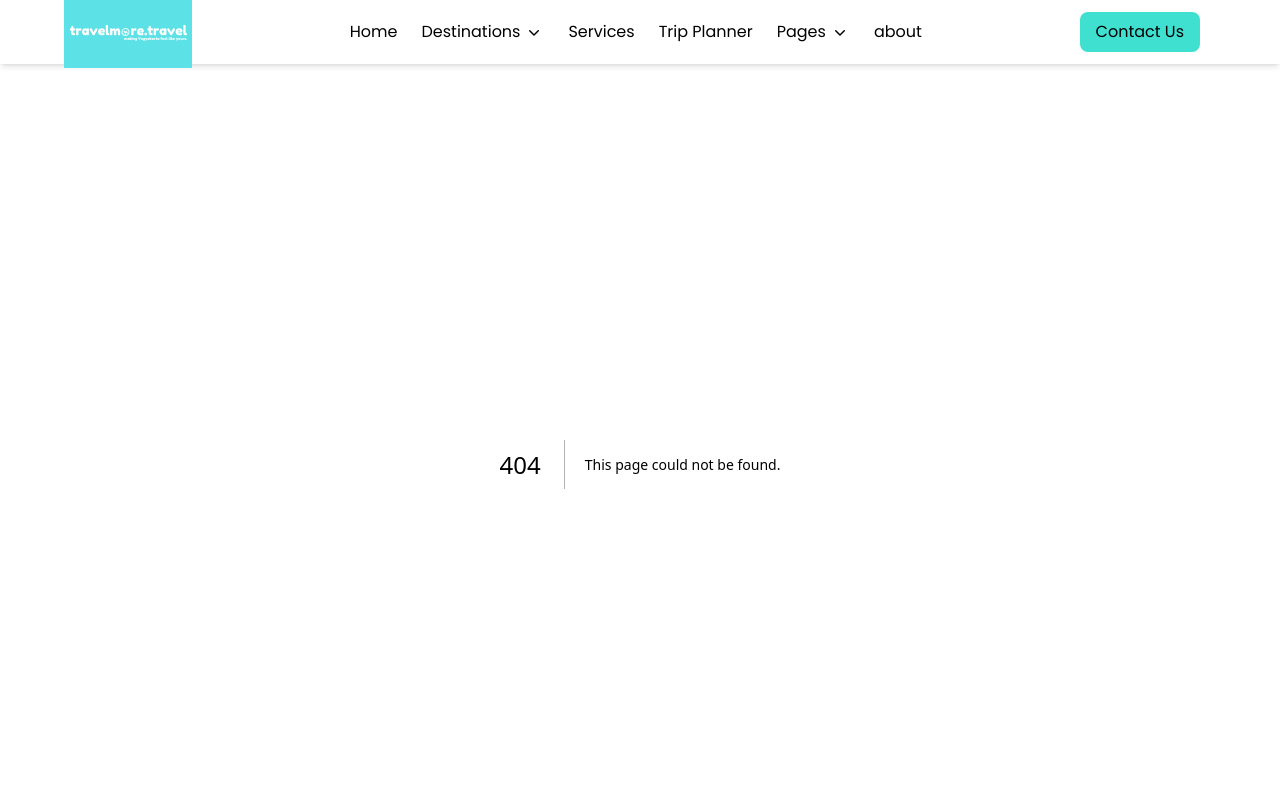
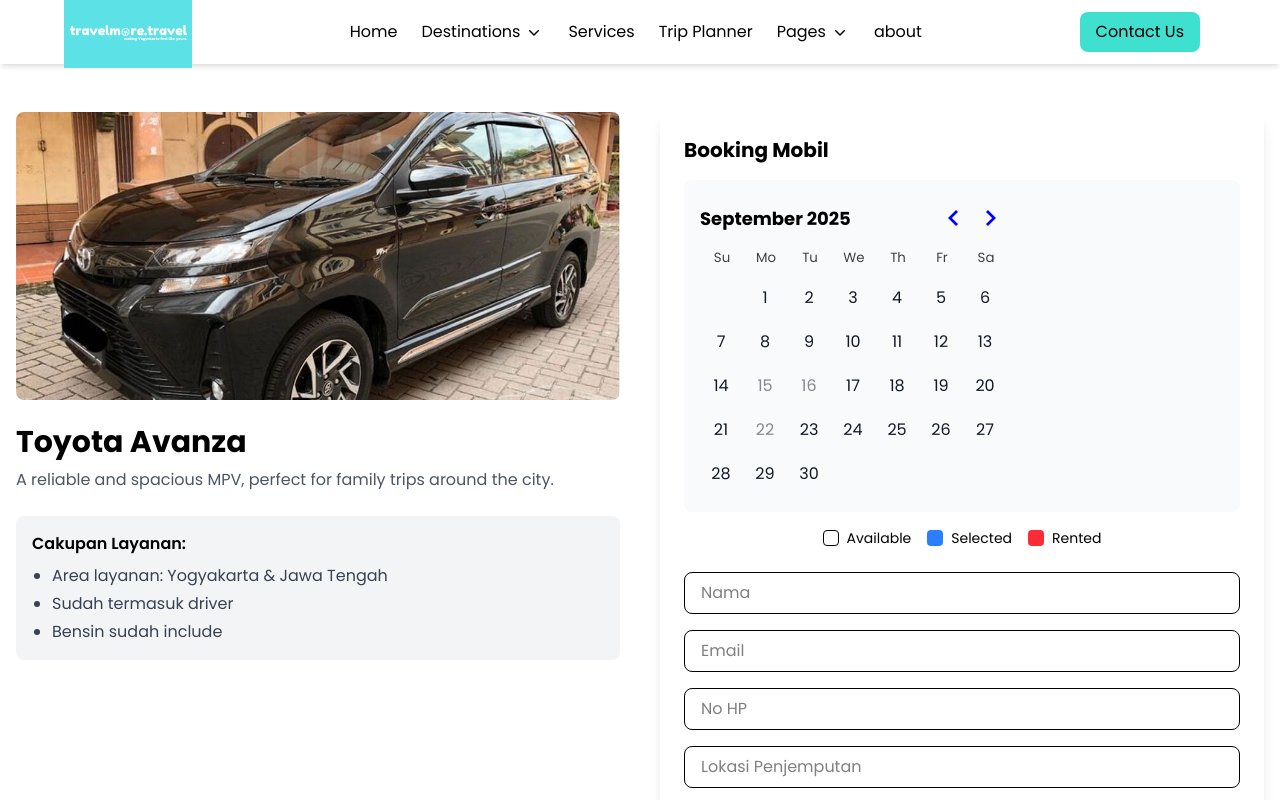
Before and after one commit to cimisachimi/travelmore, a Next.js app: page /car-rental/1 in a window 1280 px wide. Before the commit this address had no page. Shown: the top 800 px of the page. Built offline with nearby package versions, Linux system fonts and the light colour scheme.

Commit message:
repair CityTour

```diff
--- /dev/null
+++ b/app/car-rental/[id]/page.tsx
@@ -0,0 +1,178 @@
+"use client";
+
+import React, { useState } from "react";
+import { useParams } from "next/navigation";
+import Image from "next/image";
+import { DayPicker } from "react-day-picker";
+import "react-day-picker/dist/style.css";
+import { cars } from "@/data/cars";
+
+export default function CarDetailPage() {
+  const { id } = useParams();
+  const car = cars.find((c) => c.id.toString() === id);
+
+  const [selectedDate, setSelectedDate] = useState<Date | undefined>(undefined);
+  const [formData, setFormData] = useState({
+    name: "",
+    email: "",
+    phone: "",
+    pickupLocation: "",
+  });
+
+  if (!car) {
+    return <div className="p-10 text-center">Car not found.</div>;
+  }
+
+  // ⬅️ Tanggal yang dibooking admin (jadi merah & tidak bisa diklik)
+  const bookedDays = car.bookedDates.map((d) => new Date(d));
+
+  const handleSubmit = (e: React.FormEvent) => {
+    e.preventDefault();
+    alert(`Booking submitted:\n
+      Name: ${formData.name}\n
+      Email: ${formData.email}\n
+      Phone: ${formData.phone}\n
+      Pickup Location: ${formData.pickupLocation}\n
+      Date: ${selectedDate}`);
+  };
+
+  return (
+    <div className="container mx-auto px-4 py-12">
+      <div className="grid lg:grid-cols-2 gap-10">
+        {/* Left: Car info */}
+        <div>
+          <div className="relative w-full h-72 rounded-lg overflow-hidden">
+            <Image
+              src={car.image}
+              alt={car.name}
+              fill
+              className="object-cover"
+            />
+          </div>
+          <h2 className="text-3xl font-bold mt-6">{car.name}</h2>
+          <p className="mt-2 text-gray-600">{car.description}</p>
+
+          <div className="mt-6 p-4 bg-gray-100 rounded-lg">
+            <h3 className="font-semibold mb-2">Cakupan Layanan:</h3>
+            <ul className="list-disc pl-5 text-gray-700 space-y-1">
+              <li>Area layanan: Yogyakarta & Jawa Tengah</li>
+              <li>Sudah termasuk driver</li>
+              <li>Bensin sudah include</li>
+            </ul>
+          </div>
+        </div>
+
+        {/* Right: Booking Form */}
+        <div className="bg-white shadow-lg rounded-lg p-6">
+          <h3 className="text-xl font-bold mb-4">Booking Mobil</h3>
+
+          {/* Kalender */}
+          <DayPicker
+            mode="single"
+            selected={selectedDate}
+            onSelect={setSelectedDate}
+            disabled={bookedDays}
+            defaultMonth={new Date()} // hanya tampilkan bulan berjalan, tanpa auto pilih
+            className="custom-daypicker rounded-lg p-4 bg-gray-50"
+          />
+
+          {/* Legend */}
+          <div className="mt-4 flex items-center justify-center space-x-4 text-sm">
+            <div className="flex items-center">
+              <div className="w-4 h-4 bg-white border mr-2 rounded"></div>{" "}
+              Available
+            </div>
+            <div className="flex items-center">
+              <div className="w-4 h-4 bg-blue-500 mr-2 rounded"></div> Selected
+            </div>
+            <div className="flex items-center">
+              <div className="w-4 h-4 bg-red-500 mr-2 rounded"></div> Rented
+            </div>
+          </div>
+
+          {/* Form Booking */}
+          <form onSubmit={handleSubmit} className="mt-6 space-y-4">
+            <input
+              type="text"
+              placeholder="Nama"
+              className="w-full border rounded-lg px-4 py-2"
+              value={formData.name}
+              onChange={(e) =>
+                setFormData({ ...formData, name: e.target.value })
+              }
+              required
+            />
+            <input
+              type="email"
+              placeholder="Email"
+              className="w-full border rounded-lg px-4 py-2"
+              value={formData.email}
+              onChange={(e) =>
+                setFormData({ ...formData, email: e.target.value })
+              }
+              required
+            />
+            <input
+              type="tel"
+              placeholder="No HP"
+              className="w-full border rounded-lg px-4 py-2"
+              value={formData.phone}
+              onChange={(e) =>
+                setFormData({ ...formData, phone: e.target.value })
+              }
+              required
+            />
+            <input
+              type="text"
+              placeholder="Lokasi Penjemputan"
+              className="w-full border rounded-lg px-4 py-2"
+              value={formData.pickupLocation}
+              onChange={(e) =>
+                setFormData({ ...formData, pickupLocation: e.target.value })
+              }
+              required
+            />
+            <button
+              type="submit"
+              disabled={!selectedDate}
+              className="w-full bg-primary text-white py-2 rounded-lg hover:bg-primary/80 disabled:opacity-50"
+            >
+              Pesan Sekarang
+            </button>
+          </form>
+        </div>
+      </div>
+
+      {/* ✅ Styling khusus kalender */}
+      <style jsx global>{`
+        .custom-daypicker .rdp-day {
+          border: none !important; /* buang garis abu-abu */
+          background: transparent !important;
+          color: #111827 !important; /* teks hitam */
+          border-radius: 6px;
+        }
+
+        .custom-daypicker .rdp-day:hover:not(.rdp-day_disabled):not(.rdp-day_selected) {
+          background-color: #e5e7eb !important;
+          cursor: pointer;
+        }
+
+        .custom-daypicker .rdp-day_selected {
+          background-color: #2563eb !important; /* biru */
+          color: white !important;
+        }
+
+        .custom-daypicker .rdp-day_disabled {
+          background-color: #ef4444 !important; /* merah */
+          color: white !important;
+          cursor: not-allowed !important;
+        }
+
+        .custom-daypicker .rdp-day_today {
+          color: #111827 !important; /* hari ini = normal */
+          font-weight: normal !important;
+        }
+      `}</style>
+    </div>
+  );
+}
--- a/app/car-rental/page.tsx
+++ b/app/car-rental/page.tsx
@@ -1,99 +1,41 @@
-// app/car-rental/page.tsx
 "use client";
 
-import React, { useState } from "react";
+import React from "react";
 import Image from "next/image";
-import { DayPicker } from "react-day-picker";
-import "react-day-picker/dist/style.css";
+import Link from "next/link";
 import { cars } from "@/data/cars";
 import type { Car } from "@/data/cars";
 
-// A reusable component for each car card
 function CarCard({ car }: { car: Car }) {
-  const [withDriver, setWithDriver] = useState(false);
-
-  const price = withDriver ? car.priceWithDriver : car.priceWithoutDriver;
-
-  const bookedDays = car.bookedDates.map((dateStr) => new Date(dateStr));
-
-  const formatCurrency = (amount: number) => {
-    return new Intl.NumberFormat("id-ID", {
-      style: "currency",
-      currency: "IDR",
-      minimumFractionDigits: 0,
-    }).format(amount);
-  };
-
   return (
-    <div className="bg-white rounded-lg shadow-lg overflow-hidden flex flex-col lg:flex-row">
-      {/* Left Side: Image and Details */}
-      <div className="lg:w-1/2">
-        <div className="relative h-64 w-full">
+    <Link href={`/car-rental/${car.id}`}>
+      <div className="bg-white rounded-lg shadow-lg overflow-hidden hover:shadow-xl transition cursor-pointer">
+        <div className="relative h-56 w-full">
           <Image
             src={car.image}
             alt={car.name}
-            layout="fill"
-            objectFit="cover"
+            fill
+            className="object-cover"
           />
         </div>
         <div className="p-6">
-          <h3 className="text-2xl font-bold">{car.name}</h3>
-          <p className="text-gray-600 mt-2">{car.description}</p>
-
-          {/* Driver Toggle */}
-          <div className="mt-4">
-            <label className="inline-flex items-center cursor-pointer">
-              <input type="checkbox" checked={withDriver} onChange={() => setWithDriver(!withDriver)} className="sr-only peer" />
-              <div className="relative w-11 h-6 bg-gray-200 peer-focus:outline-none rounded-full peer peer-checked:after:translate-x-full rtl:peer-checked:after:-translate-x-full peer-checked:after:border-white after:content-[''] after:absolute after:top-[2px] after:start-[2px] after:bg-white after:border-gray-300 after:border after:rounded-full after:h-5 after:w-5 after:transition-all peer-checked:bg-primary"></div>
-              <span className="ms-3 text-sm font-medium text-gray-900">
-                With Driver
-              </span>
-            </label>
-          </div>
-
-          {/* Price */}
-          <div className="mt-4">
-            <span className="text-2xl font-bold text-primary">{formatCurrency(price)}</span>
-            <span className="text-gray-600">/day</span>
-          </div>
+          <h3 className="text-xl font-bold">{car.name}</h3>
+          <p className="text-gray-600 mt-2 line-clamp-2">{car.description}</p>
+          <span className="mt-4 inline-block text-primary font-semibold">
+            Klik untuk lihat detail →
+          </span>
         </div>
       </div>
-
-      {/* Right Side: Calendar */}
-      <div className="lg:w-1/2 p-6 bg-gray-50 flex flex-col justify-center items-center">
-        <h4 className="text-lg font-semibold mb-2">Availability</h4>
-        <DayPicker
-          mode="multiple"
-          disabled={bookedDays}
-          defaultMonth={new Date(2025, 8)} // Starts calendar in September 2025
-          styles={{
-            day: {
-              borderRadius: '0',
-            },
-            day_disabled: {
-              color: '#d1d5db',
-              backgroundColor: '#fca5a5',
-              fontWeight: 'bold'
-            },
-          }}
-        />
-        <div className="mt-4 flex items-center justify-center space-x-4 text-sm">
-          <div className="flex items-center"><div className="w-4 h-4 bg-white border mr-2"></div> Available</div>
-          <div className="flex items-center"><div className="w-4 h-4 bg-red-400 mr-2"></div> Rented</div>
-        </div>
-      </div>
-    </div>
+    </Link>
   );
 }
 
-
-// Main Page Component
 export default function CarRentalPage() {
   return (
     <div className="bg-gray-100">
       <div className="container mx-auto px-4 lg:px-8 py-12">
         <h1 className="text-4xl font-bold text-center mb-10">Car Rental</h1>
-        <div className="space-y-8">
+        <div className="grid gap-8 md:grid-cols-2 lg:grid-cols-3">
           {cars.map((car) => (
             <CarCard key={car.id} car={car} />
           ))}
```
